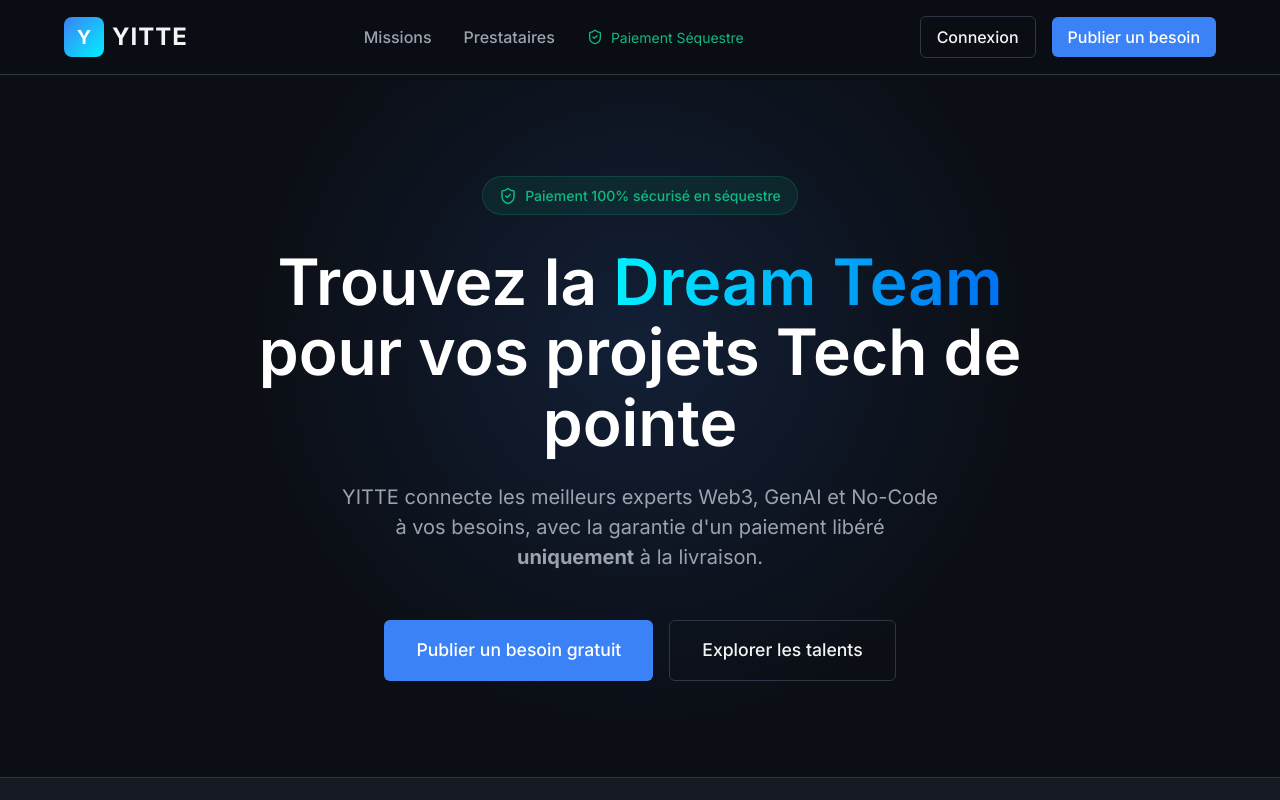
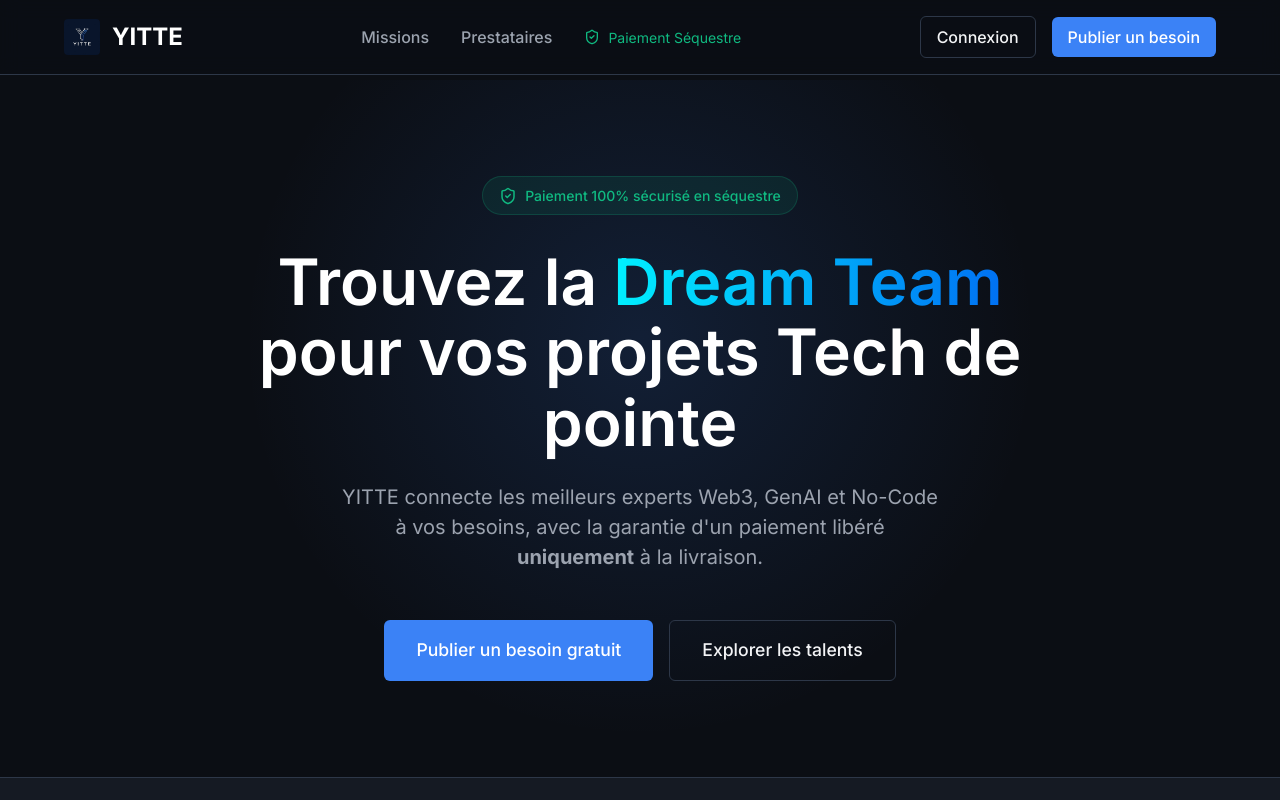
Before and after one commit to TAMS-YITTE/YITTENET, a React (Vite) app: page / in a window 1280 px wide. Shown: the top 800 px of the page. Built offline with nearby package versions, Linux system fonts and the light colour scheme; no server answers.

Commit message:
feat: add generated logo to navbar

```diff
--- a/src/components/Navbar.jsx
+++ b/src/components/Navbar.jsx
@@ -25,20 +25,9 @@ const Navbar = () => {
       <div className="container" style={{ display: 'flex', justifyContent: 'space-between', alignItems: 'center' }}>
 
         {/* Logo */}
-        <Link to="/" style={{ display: 'flex', alignItems: 'center', gap: '0.5rem' }}>
-          <div style={{
-            background: 'linear-gradient(135deg, var(--primary), var(--domain-web3))',
-            borderRadius: '8px',
-            width: '40px',
-            height: '40px',
-            display: 'flex',
-            alignItems: 'center',
-            justifyContent: 'center',
-            color: 'white',
-            fontWeight: 'bold',
-            fontSize: '1.2rem'
-          }}>Y</div>
-          <span style={{ fontSize: '1.5rem', fontWeight: 'bold', letterSpacing: '1px' }}>YITTE</span>
+        <Link to="/" style={{ fontSize: '1.5rem', fontWeight: 'bold', color: 'white', display: 'flex', alignItems: 'center', gap: '0.75rem', textDecoration: 'none' }}>
+          <img src="/logo.png" alt="YITTE Logo" style={{ height: '36px', borderRadius: '4px' }} />
+          YITTE
         </Link>
 
         {/* Links */}
```
Also changed, not shown: public/logo.png (added).
